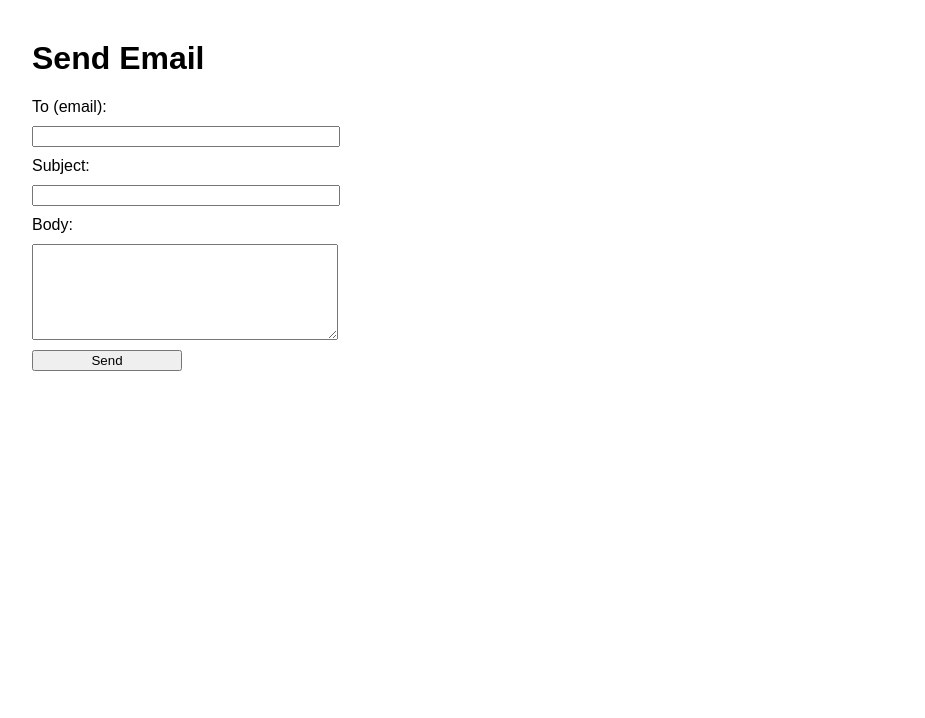
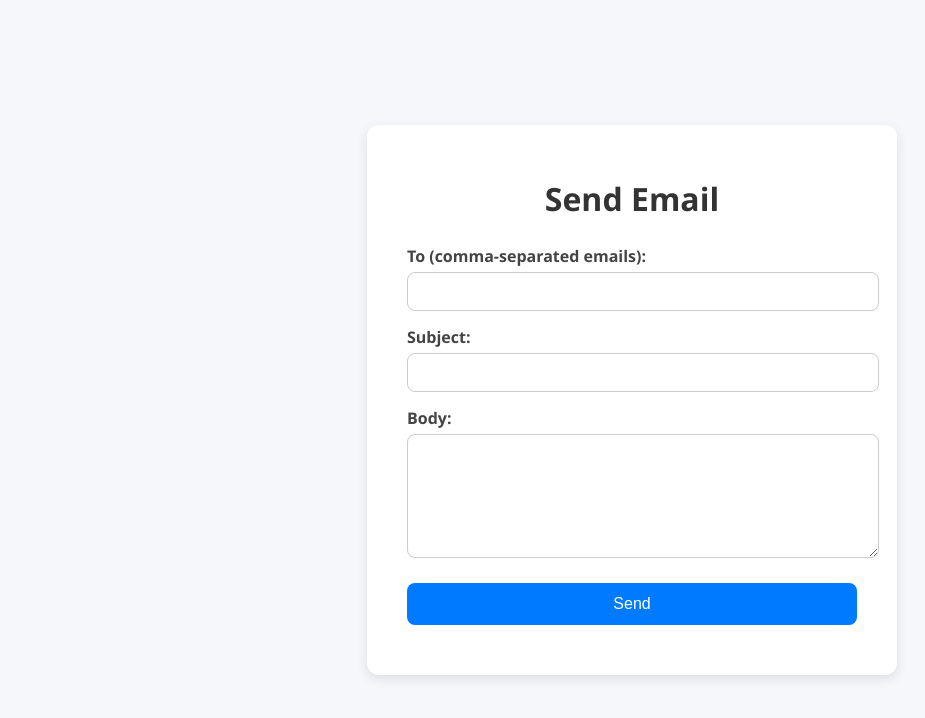
Before and after one commit to dwarageshc7203/Email_Sender, a website: page public/index.html in a window 1280 px wide. Shown: the whole page, without its empty margins (8-933 px from the left). Drawn offline with Linux system fonts and the light colour scheme.

Commit message:
Front end changes

```diff
--- a/public/index.html
+++ b/public/index.html
@@ -5,17 +5,71 @@
   <meta name="viewport" content="width=device-width, initial-scale=1" />
   <title>Email Sender</title>
   <style>
-  body { font-family: Arial, sans-serif; margin: 40px; }
-  label, input, textarea, button { display: block; margin-bottom: 10px; width: 300px; }
-  button { width: 150px; }
-  .message { margin-top: 20px; font-weight: bold; }
+    body {
+      font-family: 'Segoe UI', sans-serif;
+      background: #f5f7fa;
+      display: flex;
+      justify-content: center;
+      align-items: center;
+      min-height: 100vh;
+      margin: 0;
+    }
+    .container {
+      background: white;
+      padding: 30px 40px;
+      border-radius: 12px;
+      box-shadow: 0 4px 12px rgba(0, 0, 0, 0.1);
+      width: 100%;
+      max-width: 450px;
+    }
+    h1 {
+      text-align: center;
+      margin-bottom: 25px;
+      color: #333;
+    }
+    label {
+      font-weight: 600;
+      margin-top: 15px;
+      display: block;
+      color: #444;
+    }
+    input, textarea {
+      width: 100%;
+      padding: 10px;
+      margin-top: 5px;
+      border: 1px solid #ccc;
+      border-radius: 8px;
+      font-size: 15px;
+    }
+    button {
+      background: #007BFF;
+      color: white;
+      padding: 12px;
+      font-size: 16px;
+      border: none;
+      border-radius: 8px;
+      margin-top: 20px;
+      cursor: pointer;
+      width: 100%;
+      transition: background 0.3s ease;
+    }
+    button:hover {
+      background: #0056b3;
+    }
+    .message {
+      margin-top: 20px;
+      font-weight: bold;
+      text-align: center;
+      color: #006400;
+    }
   </style>
 </head>
 <body>
+  <div class="container">
     <h1>Send Email</h1>
     <form id="emailForm">
-  <label for="to">To (email):</label>
-  <input id="to" type="email" required />
+      <label for="to">To (comma-separated emails):</label>
+      <input id="to" type="text" required />
 
       <label for="subject">Subject:</label>
       <input id="subject" type="text" required />
@@ -26,6 +80,7 @@
       <button type="submit">Send</button>
     </form>
     <div class="message" id="message"></div>
+  </div>
 
   <script>
     const form = document.getElementById('emailForm');
@@ -34,10 +89,15 @@
     form.addEventListener('submit', async (e) => {
       e.preventDefault();
 
+      const emailList = form.to.value.split(',').map(e => e.trim()).filter(Boolean);
+      if (emailList.length === 0) {
+        messageEl.textContent = 'Please enter at least one valid email.';
+        return;
+      }
+
       const data = {
         id: Date.now().toString(),
-        email: form.to.value,
-        to: form.to.value,
+        email: emailList,
         subject: form.subject.value,
         body: form.body.value
       };
@@ -45,17 +105,19 @@
       messageEl.textContent = 'Sending...';
 
       try {
-      const res = await fetch('/send', {  // adjust URL if your backend route differs
+        const res = await fetch('/send', {
           method: 'POST',
           headers: { 'Content-Type': 'application/json' },
           body: JSON.stringify(data)
         });
 
-      if (!res.ok) throw new Error('Failed to send email');
-
         const result = await res.json();
-      messageEl.textContent = result.message || 'Email sent successfully!';
-      form.reset();
+        if (res.ok) {
+          messageEl.textContent = 'Sent:\n' + result.results.map(r =>
+            `${r.email}: ${r.status}`).join('\n');
+        } else {
+          messageEl.textContent = 'Error: ' + result.error;
+        }
       } catch (err) {
         messageEl.textContent = 'Error: ' + err.message;
       }
```
Also changed, not shown: server.js (+17 -7 lines). Lines whose indentation alone changed are shown as unchanged.
